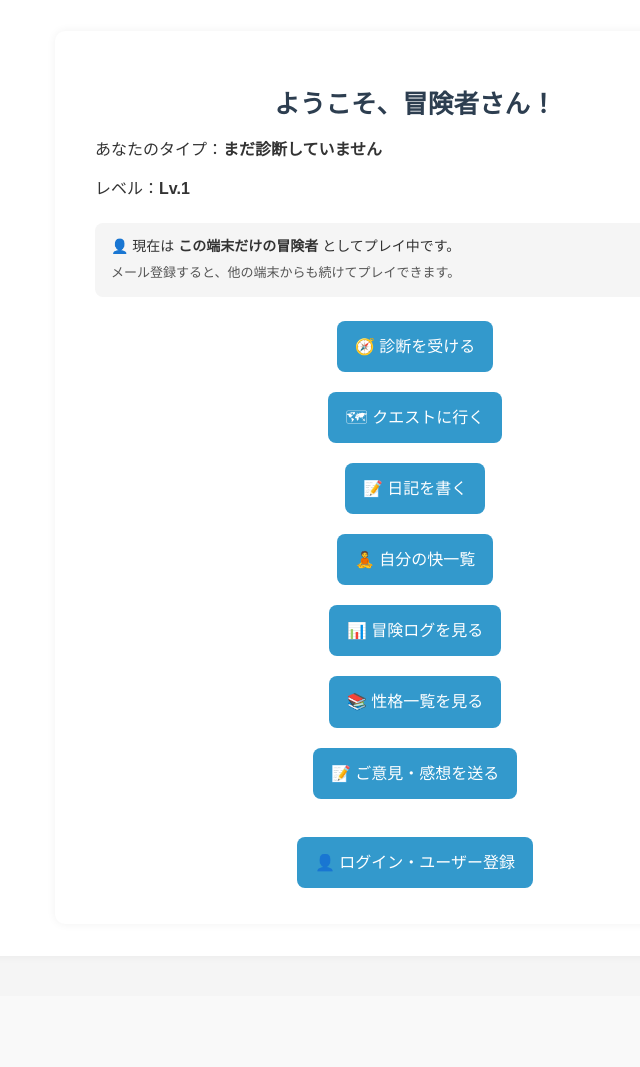
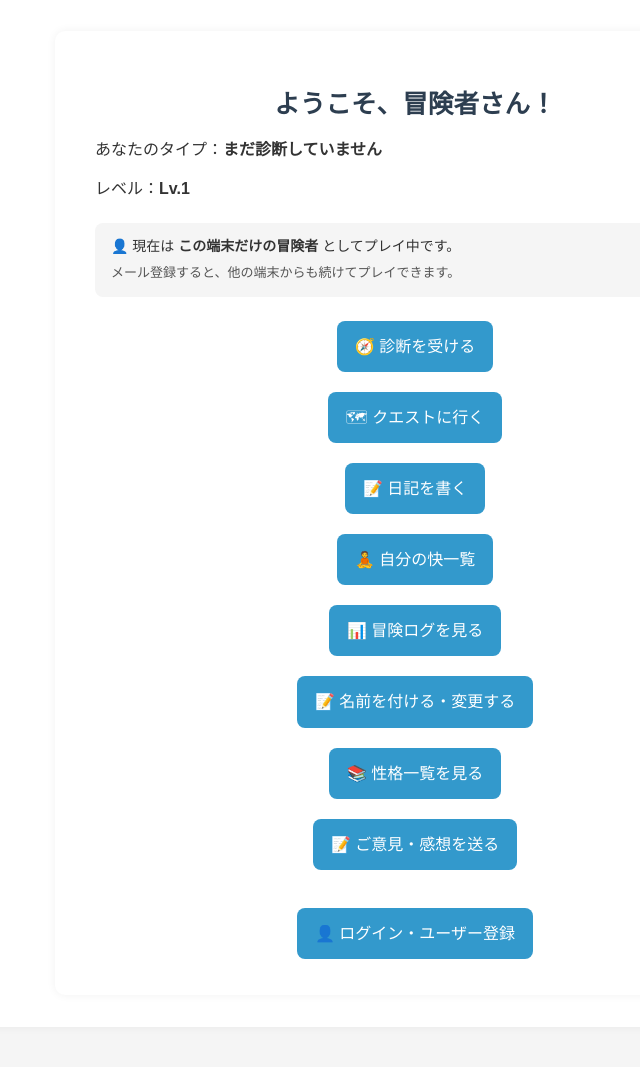
Before and after one commit to susan327/mindquest2, a Flask app: page /menu in a window 1280 px wide. Shown: the part 126-1193 px from the top of the page, without its empty margins (225-865 px from the left). Before the commit the page ends 1014 px from the top, so only its background shows below. Run offline with Flask 3, Linux system fonts and the light colour scheme; data comes from the database, SQL or seed files in the repository; data that the repository does not hold is empty; parts of the project's set-up code (start-up, migrations or seed data) failed here and were passed over.

Commit message:
Update menu.html

```diff
--- a/templates/menu.html
+++ b/templates/menu.html
@@ -49,6 +49,10 @@
             📊 冒険ログを見る
         </a>
 
+ <a href="{{ url_for('name_change') }}" class="menu-button">
+            📝 名前を付ける・変更する
+        </a>
+
         <a href="{{ url_for('types') }}" class="menu-button">
             📚 性格一覧を見る
         </a>
```
